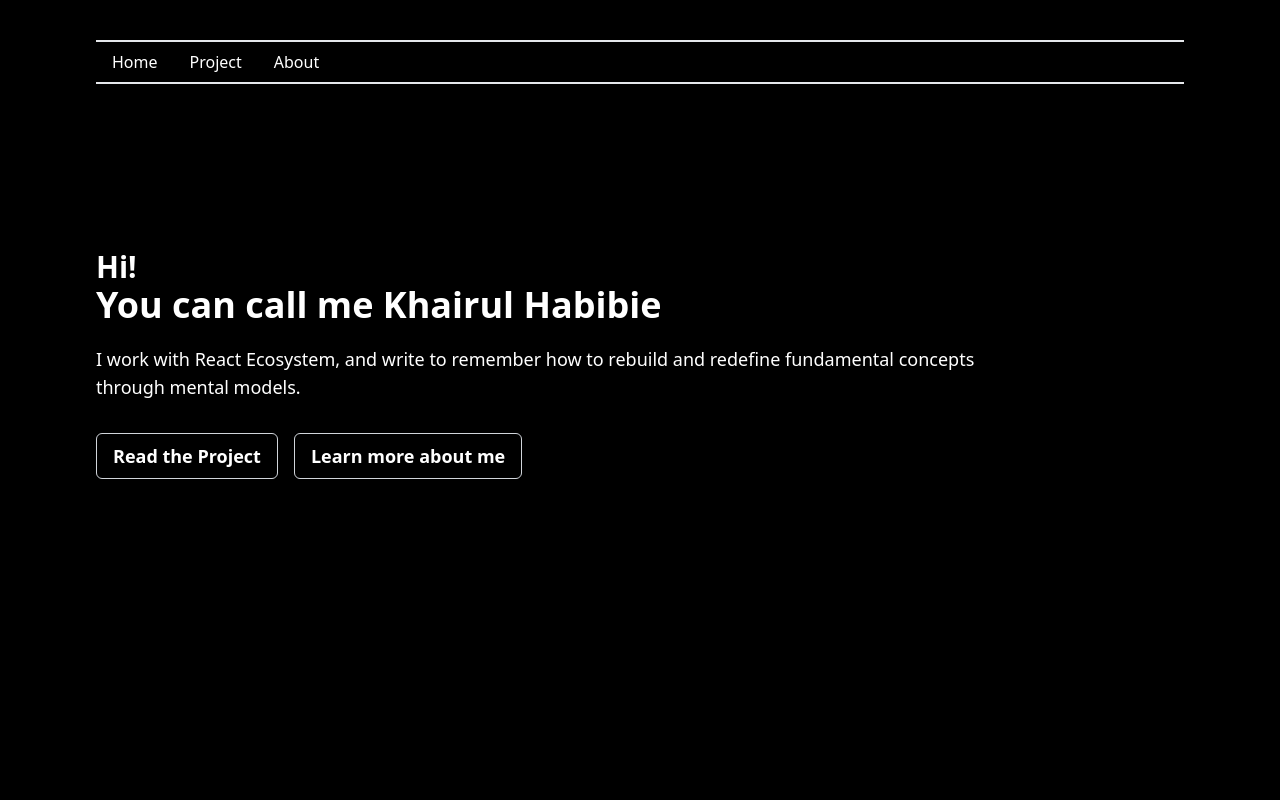
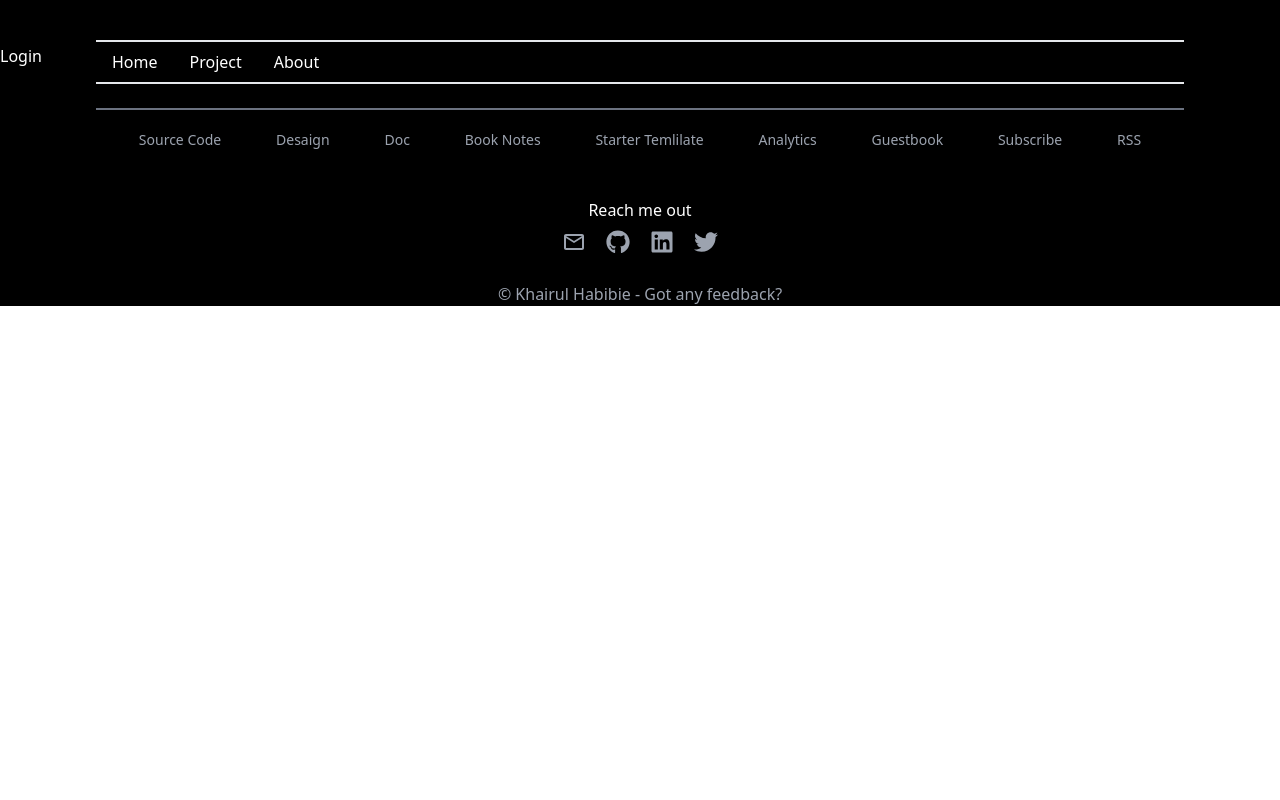
Before and after one commit to khairulhabibie/khairulhabibie.github.io, a React (Create React App) app: page /login in a window 1280 px wide. Before the commit this address led to /. Shown: the top 800 px of the page. Built offline with nearby package versions, Linux system fonts and the light colour scheme.

Commit message:
add login page

```diff
--- a/src/App.jsx
+++ b/src/App.jsx
@@ -4,6 +4,7 @@ import ProjectPage from './pages/ProjectPage';
 import AboutPage from './pages/AboutPage';
 import Navbar from './component/Navbar';
 import Footer from './component/Footer';
+import LoginPage from './pages/LoginPage';
 
 function App() {
   return (
@@ -16,6 +17,7 @@ function App() {
         <Route path="/projects/*" element={<Navigate to="/projects" />} />
         <Route path="/about" element={<AboutPage />} />
         <Route path="/about/*" element={<Navigate to="/about" />} />
+        <Route path="/login" element={<LoginPage />} />
       </Routes>
       <Footer />
     </div>
--- /dev/null
+++ b/src/component/Login.jsx
@@ -0,0 +1,5 @@
+function Login() {
+  return <div>Login</div>;
+}
+
+export default Login;
--- a/src/component/Message.jsx
+++ /dev/null
@@ -1,5 +0,0 @@
-function Message() {
-  return <div>Message</div>;
-}
-
-export default Message;
--- a/src/index.jsx
+++ b/src/index.jsx
@@ -1,4 +1,3 @@
-// main tools
 import * as React from 'react';
 import { StrictMode } from 'react';
 import { createRoot } from 'react-dom/client';
--- /dev/null
+++ b/src/pages/LoginPage.jsx
@@ -0,0 +1,7 @@
+import Login from '../component/Login';
+
+function LoginPage() {
+  return <Login />;
+}
+
+export default LoginPage;
--- a/src/pages/MessagePage.jsx
+++ /dev/null
@@ -1,5 +0,0 @@
-function MessagePage() {
-  return <div>MessagePage</div>;
-}
-
-export default MessagePage;
```
